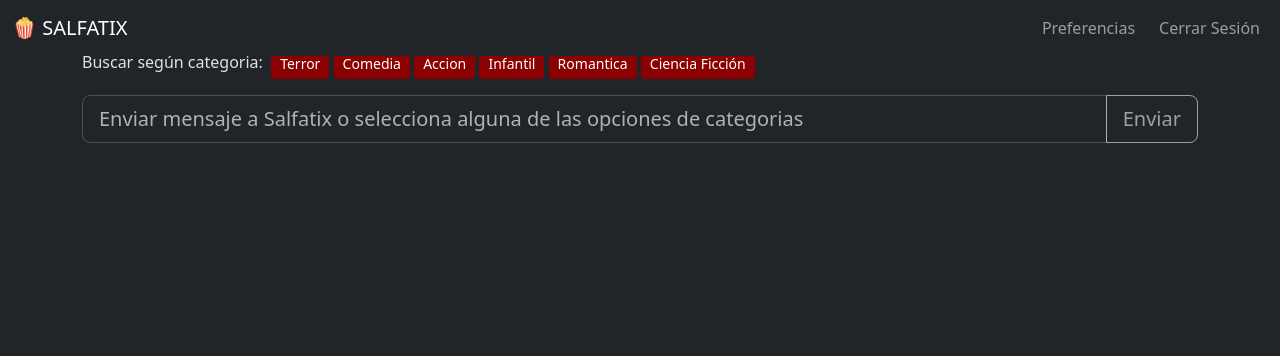
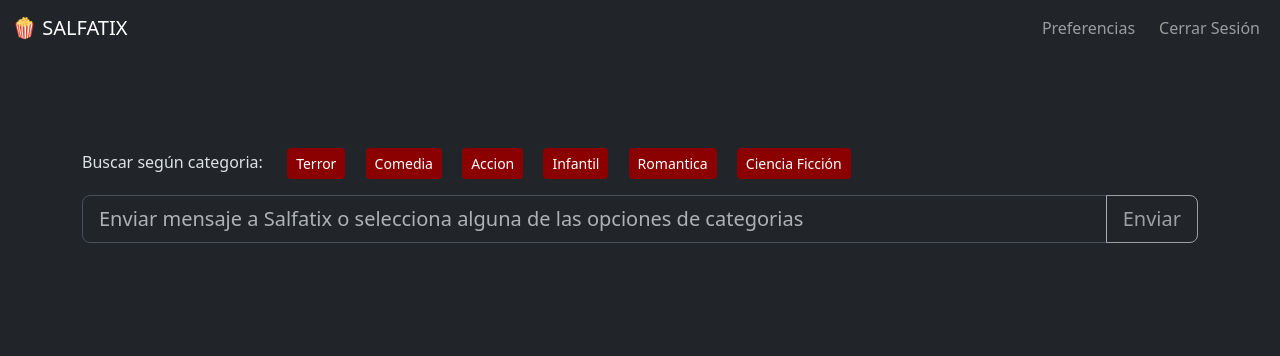
Before and after one commit to kaduvaltierra/salfatix, a Flask app: template templates/chat.html in a window 1280 px wide. Shown: the top 356 px of the page. Run offline with Flask 3, Linux system fonts and the light colour scheme; the template is opened without the code that fills it, so the values that code supplies are empty; parts of the project's set-up code (start-up, migrations or seed data) failed here and were passed over; some libraries are stand-ins or nearby versions.

Commit message:
mejoras en presentación

```diff
--- a/templates/chat.html
+++ b/templates/chat.html
@@ -8,7 +8,7 @@
 
 {% block content %}
     {% include 'navbar.html' %}
-    <div id="scroller">
+    <div id="scroller" style="margin-top: 100px!important;">
         <div id="anchor" class="container col-xxl-8 py-5">
             <div id="messages">
             {% for message in messages %}
@@ -32,12 +32,12 @@
                 <input type="hidden" name="csrf_token" value="{{ csrf_token() }}"/>
                 <div class="mb-3">
                     <span>Buscar según categoria:&nbsp;</span>
-                    <input type="submit" class="btn btn-sm custom-btn" name="message" value="Terror"/>
-                    <input type="submit" class="btn btn-sm custom-btn" name="message" value="Comedia"/>
-                    <input type="submit" class="btn btn-sm custom-btn" name="message" value="Accion" />
-                    <input type="submit" class="btn btn-sm custom-btn" name="message" value="Infantil"/>
-                    <input type="submit" class="btn btn-sm custom-btn" name="message" value="Romantica"/>
-                    <input type="submit" class="btn btn-sm custom-btn" name="message" value="Ciencia Ficción"/>
+                    <input type="submit" class="btn btn-sm custom-btn ms-3" name="message" value="Terror"/>
+                    <input type="submit" class="btn btn-sm custom-btn ms-3" name="message" value="Comedia"/>
+                    <input type="submit" class="btn btn-sm custom-btn ms-3" name="message" value="Accion" />
+                    <input type="submit" class="btn btn-sm custom-btn ms-3" name="message" value="Infantil"/>
+                    <input type="submit" class="btn btn-sm custom-btn ms-3" name="message" value="Romantica"/>
+                    <input type="submit" class="btn btn-sm custom-btn ms-3" name="message" value="Ciencia Ficción"/>
                 </div>
             </form>
             <form method="POST">
--- a/templates/navbar.html
+++ b/templates/navbar.html
@@ -1,6 +1,5 @@
 {% from 'bootstrap5/utils.html' import render_icon %}
 
-<div class="container">
 <nav class="navbar navbar-expand-lg navbar-dark fixed-top bg-dark">
     <div class="container-fluid">
         <a class="navbar-brand" href="{{ url_for('chat') }}">🍿 SALFATIX</a>
@@ -16,4 +15,3 @@
         </div>
     </div>
 </nav>
-</div>
```
